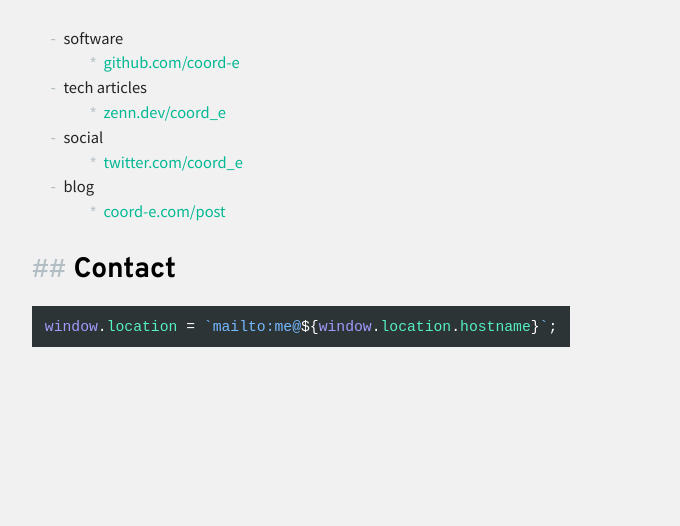
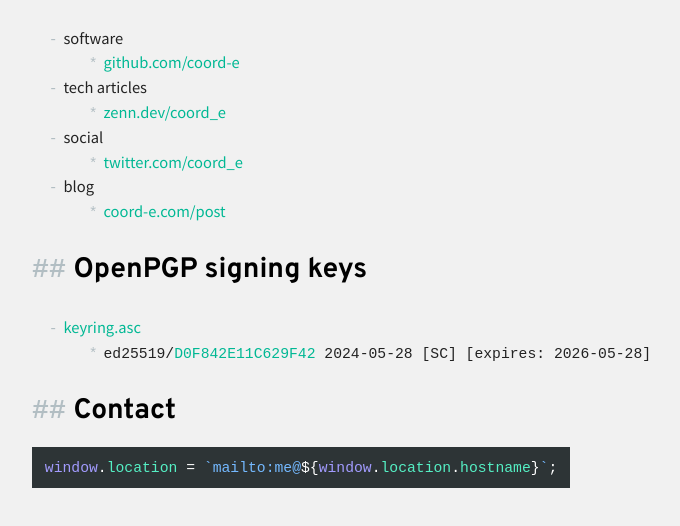
Before and after one commit to coord-e/coord-e.com, a website: page content/asset/index.html in a window 1280 px wide. Shown: the part 116-642 px from the top of the page, without its empty margins (224-904 px from the left). Drawn offline with Linux system fonts and the light colour scheme; a web font is replaced by a local one.

Commit message:
feat: publish OpenPGP signing key

```diff
--- a/content/asset/index.html
+++ b/content/asset/index.html
@@ -60,6 +60,18 @@
             <dd><a href="/post">coord-e.com/post</a></dd>
           </dl>
         </section>
+        <section>
+          <h2 id="openpgp"><a href="#openpgp">OpenPGP signing keys</a></h2>
+          <dl>
+            <dt><a href="/keyring.asc">keyring.asc</a></dt>
+            <dd
+              ><code
+                >ed25519/<a href="/key/D0F842E11C629F42.asc">D0F842E11C629F42</a>
+                2024-05-28 [SC] [expires: 2026-05-28]</code
+              ></dd
+            >
+          </dl>
+        </section>
         <section class="contact">
           <h2 id="contact"><a href="#contact">Contact</a></h2>
           <div class="sourceCode">
```
Also changed, not shown: 2 other files.
